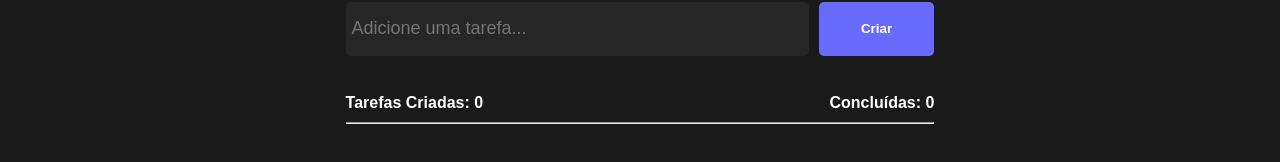
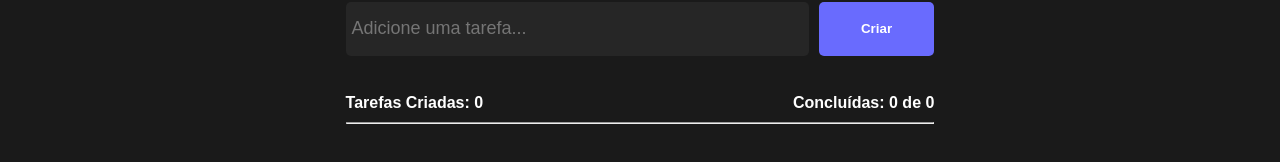
Before and after one commit to Czzped/my-todo-list, a React (Vite) app: page / in a window 1280 px wide. Shown: the part 324-486 px from the top of the page. Built offline with nearby package versions, Linux system fonts and the light colour scheme.

Commit message:
feat: completed todos comparation include

```diff
--- a/src/App.jsx
+++ b/src/App.jsx
@@ -52,7 +52,7 @@ export function App() {
         <div className="TaskPane">
           <span>Tarefas Criadas: {todos.length}</span>
           <br />
-          <span>Concluídas: {completedTodos.length}</span>
+          <span>Concluídas: {completedTodos.length} de {todos.length}</span>
         </div>
         <hr />
 
```
